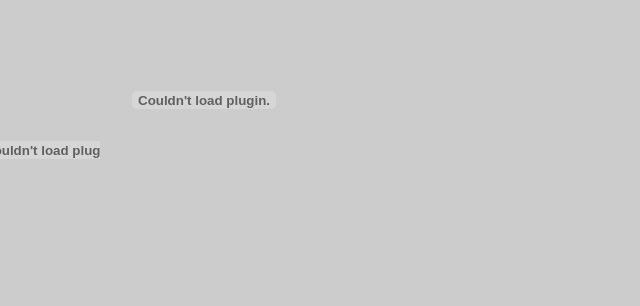
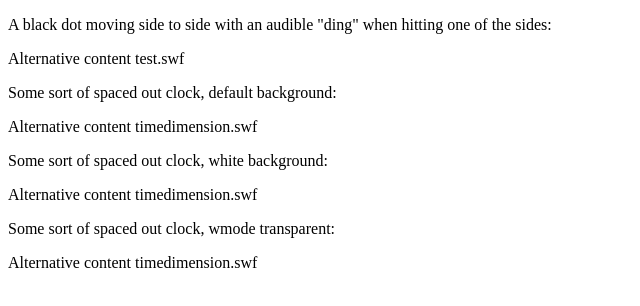
Before and after one commit to motin/flash-tidesdk-app, a plain HTML site: page Resources/index.html in a window 1280 px wide. Shown: the whole page, without its empty margins (0-640 px from the left). Drawn offline with Linux system fonts and the light colour scheme.

Commit message:
Using swfobject and standards compliant markup. Including more examples with texts explaining with is supposed to show.

```diff
--- a/Resources/index.html
+++ b/Resources/index.html
@@ -5,57 +5,67 @@
 		<meta http-equiv="Content-Type" content="text/html; charset=iso-8859-1">
 		<meta http-equiv="Pragma" content="no-cache">
 		<meta http-equiv="expires" content="0">
-		<!--  style -->
-		<style type="text/css">
-			/* hide from ie on mac \*/
-			html {
-				height: 100%;
-				overflow: hidden;
-			}
-			/* end hide */
-			body {
-				margin-top: 0px;
-				height: 100%;
-				width:100%;
-				margin-left: 0px;
-				padding: 0;
-				background-color: #ccc;
-				overflow:auto;
-			}
-		</style>
+		<script type="text/javascript" language="javascript" src="lib/swfobject/swfobject/swfobject.js"></script>
+
+		<script type="text/javascript">
+			swfobject.registerObject("myId", "9.0.115", "lib/swfobject/swfobject/expressInstall.swf");
+			swfobject.registerObject("myId2", "9.0.115", "lib/swfobject/swfobject/expressInstall.swf");
+			swfobject.registerObject("myId3", "9.0.115", "lib/swfobject/swfobject/expressInstall.swf");
+		</script>
+
 	</head>
 	<body>
 
-		<object classid="clsid:d27cdb6e-ae6d-11cf-96b8-444553540000"
-				codebase="http://download.macromedia.com/pub/shockwave/cabs/flash/swflash.cab#version=6,0,40,0"
-				width="100" height="100"
-				id="mymoviename">
-
+		<p>A black dot moving side to side with an audible "ding" when hitting one of the sides:</p>
+		<object id="myId" classid="clsid:D27CDB6E-AE6D-11cf-96B8-444553540000" width="100" height="100">
 			<param name="movie" value="test.swf" />
-			<param name="quality" value="high" />
-			<param name="bgcolor" value="#ffffff" />
-
-			<embed src="test.swf" quality="high" bgcolor="#ffffff"
-				   width="100" height="100"
-				   type="application/x-shockwave-flash"
-				   pluginspage="http://www.macromedia.com/go/getflashplayer" />
-
+			<!--[if !IE]>-->
+			<object type="application/x-shockwave-flash" data="test.swf" width="100" height="100">
+				<!--<![endif]-->
+				<p>Alternative content test.swf</p>
+				<!--[if !IE]>-->
+			</object>
+			<!--<![endif]-->
 		</object>
 
-		<object classid="clsid:d27cdb6e-ae6d-11cf-96b8-444553540000"
-				codebase="http://download.macromedia.com/pub/shockwave/cabs/flash/swflash.cab#version=6,0,40,0"
-				width="200" height="200"
-				id="mymoviename">
+		<p>Some sort of spaced out clock, default background:</p>
+		<object id="myId2" classid="clsid:D27CDB6E-AE6D-11cf-96B8-444553540000" width="200" height="200">
+			<param name="movie" value="timedimension.swf" />
+			<!--[if !IE]>-->
+			<object type="application/x-shockwave-flash" data="timedimension.swf" width="200" height="200">
+				<!--<![endif]-->
+				<p>Alternative content timedimension.swf</p>
+				<!--[if !IE]>-->
+			</object>
+			<!--<![endif]-->
+		</object>
 
+		<p>Some sort of spaced out clock, white background:</p>
+		<object id="myId3" classid="clsid:D27CDB6E-AE6D-11cf-96B8-444553540000" width="200" height="200">
 			<param name="movie" value="timedimension.swf" />
 			<param name="quality" value="high" />
 			<param name="bgcolor" value="#ffffff" />
+			<!--[if !IE]>-->
+			<object type="application/x-shockwave-flash" data="timedimension.swf" width="200" height="200">
+				<!--<![endif]-->
+				<p>Alternative content timedimension.swf</p>
+				<!--[if !IE]>-->
+			</object>
+			<!--<![endif]-->
+		</object>
 
-			<embed src="timedimension.swf" quality="high" bgcolor="#ffffff"
-				   width="200" height="200"
-				   type="application/x-shockwave-flash"
-				   pluginspage="http://www.macromedia.com/go/getflashplayer" />
-
+		<p>Some sort of spaced out clock, wmode transparent:</p>
+		<object id="myId3" classid="clsid:D27CDB6E-AE6D-11cf-96B8-444553540000" width="200" height="200">
+			<param name="movie" value="timedimension.swf" />
+			<param name="quality" value="high" />
+			<param name="wmode" value="transparent" />
+			<!--[if !IE]>-->
+			<object type="application/x-shockwave-flash" data="timedimension.swf" width="200" height="200">
+				<!--<![endif]-->
+				<p>Alternative content timedimension.swf</p>
+				<!--[if !IE]>-->
+			</object>
+			<!--<![endif]-->
 		</object>
 
 		<script type="text/javascript" language="javascript">
```
